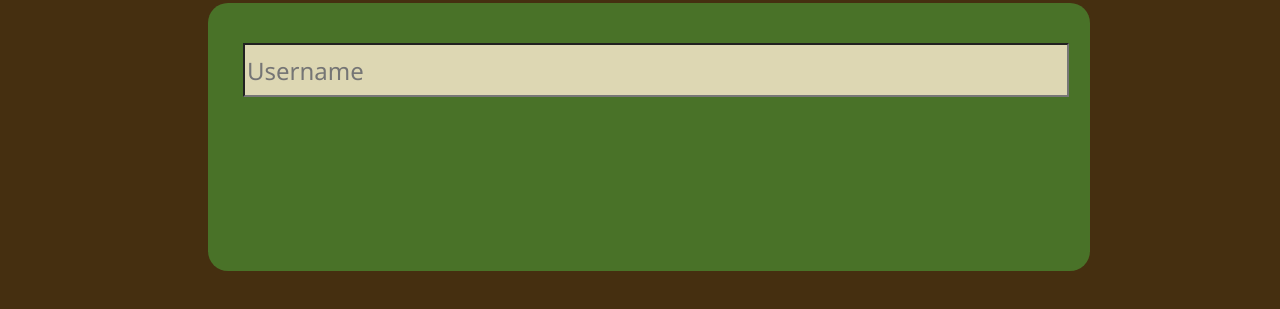
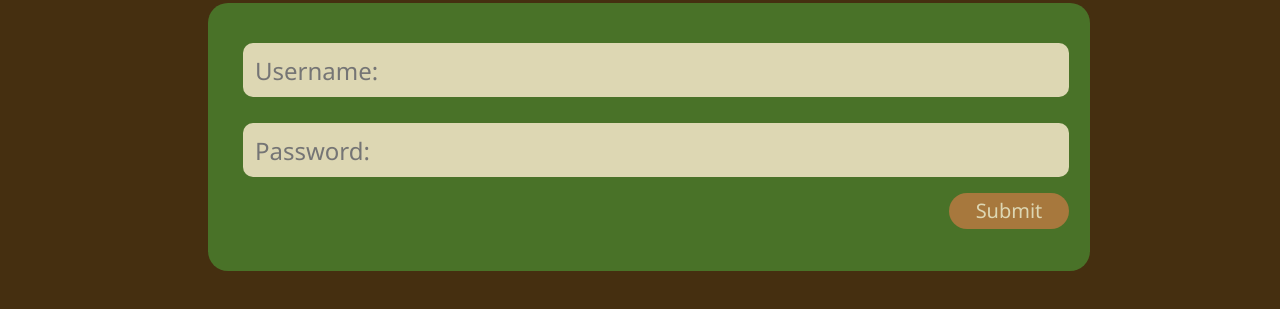
Before and after one commit to joncineus/edoza-code, a plain HTML site: page student_login.html in a window 1280 px wide. Shown: the part 257-566 px from the top of the page. Drawn offline with Linux system fonts and the light colour scheme.

Commit message:
Include more formatting

```diff
--- a/asset/style.css
+++ b/asset/style.css
@@ -171,13 +171,16 @@ color: #DDD7B3;
 }
 
 
-input[type=text] {
+.userName [type ="text"]{
   position: absolute;
 width: 826px;
 height: 54px;
 left: calc(50% - 826px/2 + 7px);
 top: 40px;
 background: #DDD7B3;
+box-shadow: 0;
+border: none;
+border-radius: 10px;
 
 font-family: 'Segoe UI';
 font-style: normal;
@@ -185,7 +188,57 @@ font-weight: 400;
 font-size: 24px;
 line-height: 32px;
 text-align: justify;
-
-color: #422F15
+text-decoration-color: #422F15;
+text-indent: 10px;
 
 }
+
+.Password [type ="password"]{
+  position: absolute;
+width: 826px;
+height: 54px;
+left: calc(50% - 826px/2 + 7px);
+top: 120px;
+background: #DDD7B3;
+box-shadow: 0;
+border: none;
+border-radius: 10px;
+
+font-family: 'Segoe UI';
+font-style: normal;
+font-weight: 400;
+font-size: 24px;
+line-height: 32px;
+text-align: justify;
+text-decoration-color: #422F15;
+text-indent: 10px;
+
+}
+
+.Submit{
+  position: absolute;
+width: 96px;
+height: 28px;
+left: calc(50% - 96px/2 + 372px);
+top: 565px;
+
+font-family: 'Segoe UI';
+font-style: normal;
+font-weight: 400;
+font-size: 20px;
+line-height: 28px;
+
+color: #DDD7B3;
+
+
+position: absolute;
+width: 120px;
+height: 36px;
+left: calc(50% - 120px/2 + 360px);
+top: 190px;
+
+background: #A7783D;
+border-radius: 20px;
+border : none;
+
+}
--- a/student_login.html
+++ b/student_login.html
@@ -37,10 +37,19 @@
         <div class = "loginBox">
           <div class = "userName">
             <input type = "text" id = "User" name = "username"
-            placeholder="Username">
+            placeholder="Username: ">
           </div>
 
+          <div class = "Password">
+            <input type = "password" id = "pass" name = "password"
+            placeholder="Password: ">
+          </div>
+
+          <button class = "Submit" type= "button" onclick= >Submit</button>
+
         </div>
+
+
 
         <!-- code your content in here -->
 
```
